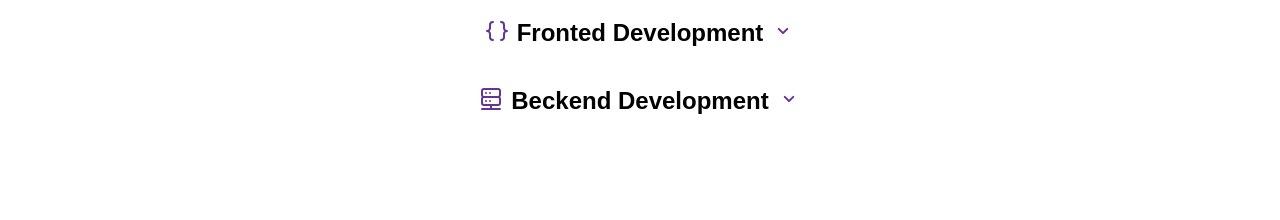
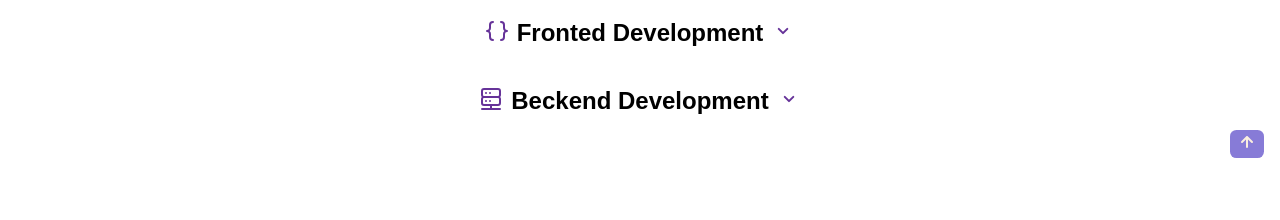
Before and after one commit to matanfadida/Resume, a React (Create React App) app in the folder fronted/: page / in a window 1280 px wide. Shown: the part 802-1022 px from the top of the page. Built offline with nearby package versions, Linux system fonts and the light colour scheme; a web font is replaced by a local one.

Commit message:
end day
scroll about pop message skills

```diff
--- a/fronted/src/components/Home/About/About.js
+++ b/fronted/src/components/Home/About/About.js
@@ -2,9 +2,28 @@
 import style from "./about.module.css";
 
 import { UilDownloadAlt } from "@iconscout/react-unicons";
+import { UilArrowUp } from '@iconscout/react-unicons';
 import Button from "../../UI/Button";
+import { useEffect, useState } from "react";
 
 const About = () => {
+  const [scroll, setScroll] = useState(false);
+  const changeBackground = () => {
+    if(window.scrollY > 0){
+      setScroll(false);
+    }
+    else{
+      setScroll(true);
+    }
+  }
+
+  useEffect(() => {
+    changeBackground();
+    window.addEventListener("scroll",changeBackground);
+  })
+
+  const styles = scroll ? style.scrollUp : style["show-scroll"]
+
   return (
     <section className={style.section}>
       <div>
@@ -27,6 +46,7 @@ const About = () => {
           Downlond My CV <UilDownloadAlt />
         </a>
       </Button>
+      <a href="#" className={styles}><UilArrowUp/></a>
     </section>
   );
 };
--- a/fronted/src/components/Home/About/about.module.css
+++ b/fronted/src/components/Home/About/about.module.css
@@ -15,3 +15,28 @@
 .about-subtitle{
   color: rgb(180, 180, 180);
 }
+.scrollUp {
+  position: fixed;
+  right: 1rem;
+  bottom: -20%;
+  background-color: slateblue;
+  opacity: 0.8;
+  padding: 0 0.3rem;
+  border-radius: 0.4rem;
+  transition: 0.4s;
+}
+
+.show-scroll:hover {
+  background-color: rgb(54, 33, 196);
+}
+
+.show-scroll{
+  position: fixed;
+  right: 1rem;
+  bottom: 5rem;
+  background-color: slateblue;
+  opacity: 0.8;
+  padding: 0 0.3rem;
+  border-radius: 0.4rem;
+  transition: 0.4s;
+}
--- a/fronted/src/components/Home/Skills/skills.js
+++ b/fronted/src/components/Home/Skills/skills.js
@@ -1,7 +1,7 @@
 import { UilBracketsCurly } from "@iconscout/react-unicons";
 import { UilAngleDown } from "@iconscout/react-unicons";
 import { UilServerConnection } from "@iconscout/react-unicons";
-import { useEffect, useState } from "react";
+import { useState } from "react";
 import Skill from "./skills-links";
 
 import style from "./skills.module.css";
--- a/fronted/src/components/UI/Button.module.css
+++ b/fronted/src/components/UI/Button.module.css
@@ -7,6 +7,7 @@
     padding: 16px 20px;
     text-decoration: none;
     border: none;
+    transition: 2s;
   }
 
 .button:hover {
--- a/fronted/src/components/UI/pop-message.js
+++ b/fronted/src/components/UI/pop-message.js
@@ -27,7 +27,7 @@ const PopMessage = (props) => {
           {iconShow}
         </div>
         <div className={style.content}>
-          <p>{text}</p>
+          <p className={style.text}>{text}</p>
         </div>
         <footer className={style.actions}>
           <Button onSubmit={closeAndShowHandler}>Okay</Button>
--- a/fronted/src/components/UI/pop-message.module.css
+++ b/fronted/src/components/UI/pop-message.module.css
@@ -49,6 +49,10 @@
     margin-top: 30px;
   }
 
+  .text{
+    font-size: 20px;
+  }
+
   @media (min-width: 768px) {
     .modal {
       left: calc(50% - 20rem);
--- a/fronted/src/components/navigation/main-navigation.js
+++ b/fronted/src/components/navigation/main-navigation.js
@@ -1,11 +1,11 @@
 import { useEffect, useState } from "react";
 import style from "./main-navigation.module.css";
-import { UilAlignJustify } from '@iconscout/react-unicons';
+// import { UilAlignJustify } from '@iconscout/react-unicons';
 
 const MainNavigation = () => {
 
   const [navbar, setNavbar] = useState(true);
-  const [showIconMain, setShowIconMain] = useState(false);
+  // const [showIconMain, setShowIconMain] = useState(false);
 
   const changeBackground = () => {
     if(window.scrollY > 0){
@@ -25,7 +25,7 @@ const MainNavigation = () => {
     <header>
       <nav className={navbar ? style.nav : style["nav-move"]}>
         <h2 className={style.h2}>Fadida Matan</h2>
-        {showIconMain ? <button className={style.button}><UilAlignJustify/></button> : <ul  className={style.ul}>
+        <ul  className={style.ul}>
           <li className={style.li}>
             <a href="#top" className={style.a}>
               Home
@@ -46,7 +46,7 @@ const MainNavigation = () => {
               Contact
             </a>
           </li>
-        </ul>}
+        </ul>
       </nav>
     </header>
   );
```
Also changed, not shown: 1 other file (tests, documents, lock files or other folders).
